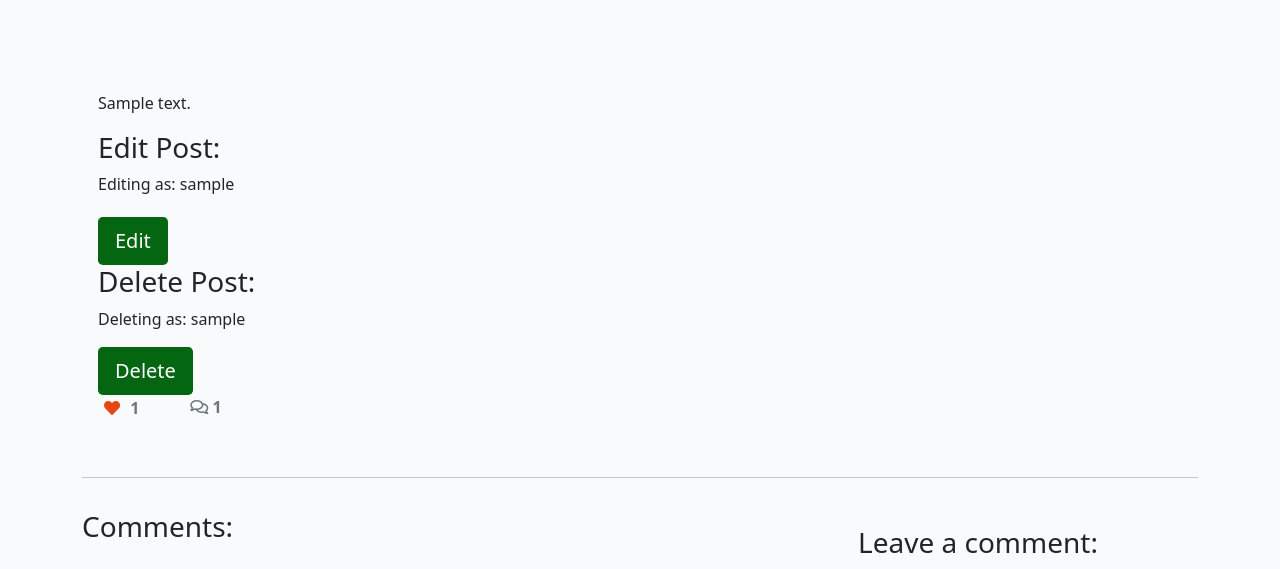
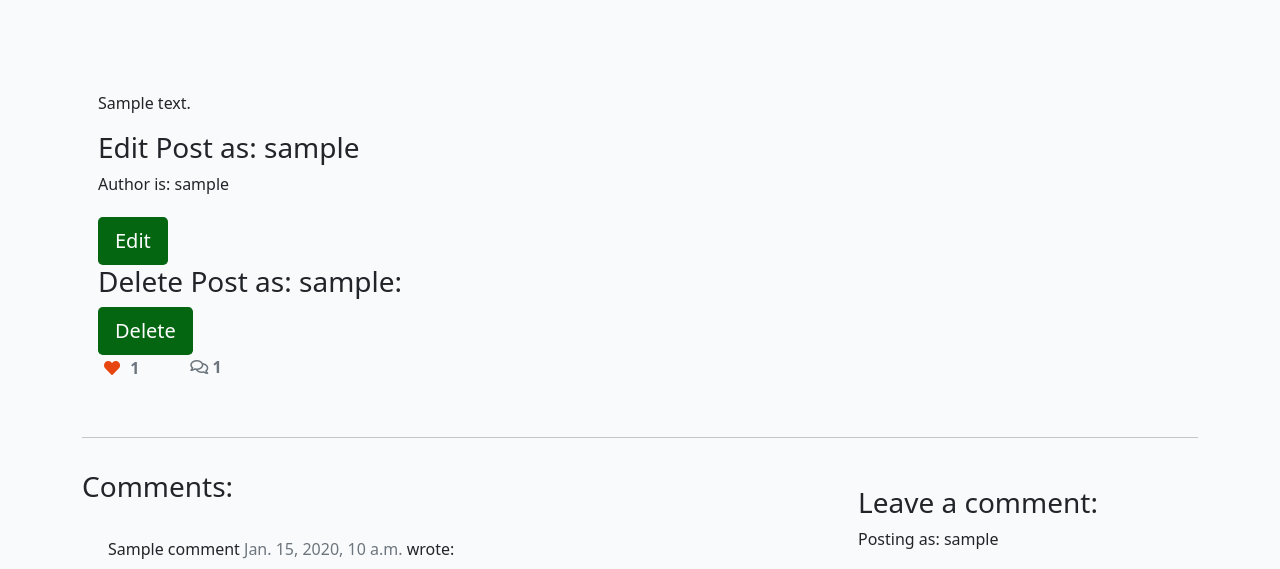
Before and after one commit to ian-IBCIRL/IB-PP4-MVP, a Django app: a page that uses templates/post_detail.html in a window 1280 px wide. Shown: the part 281-850 px from the top of the page. Run offline with Django 3.2, Linux system fonts and the light colour scheme; a user stored in the database is signed in; tables that the repository leaves empty hold one stand-in row (values such as "Sample post"); some libraries are stand-ins or nearby versions.

Commit message:
fixed user.username to author comparison

```diff
--- a/templates/post_detail.html
+++ b/templates/post_detail.html
@@ -35,24 +35,22 @@
                 </p>
                 <span>
                 {% if user.is_authenticated %}
+                    {% if user ==  post.author %}
+                        <h3>Edit Post as: {{ user.username }}</h3>
+                        <p>Author is: {{ post.author }}</p>
 
-                <h3>Edit Post:</h3>
-                <p>Editing as: {{ user.username }}</p>
                         <form method="post" style="margin-top: 1.3em;">
                             {{ post_form | crispy }}
                             {% csrf_token %}
                             <button type="submit" class="btn btn-signup btn-lg">Edit</button>
                         </form>
 
-                {% endif %}
-                {% if user.is_authenticated %}
 
-                <h3>Delete Post:</h3>
-                <p>Deleting as: {{ user.username }}</p>
+                        <h3>Delete Post as: {{ user.username }}:</h3>
                         <a href="{% url 'delete' post.id %}">
                             <button type="submit" class="btn btn-signup btn-lg">Delete</button>
                         </a>
-
+                    {% endif %}
                 {% endif %}
                 </span>
                 <br>
```
Lines whose indentation alone changed are shown as unchanged.
